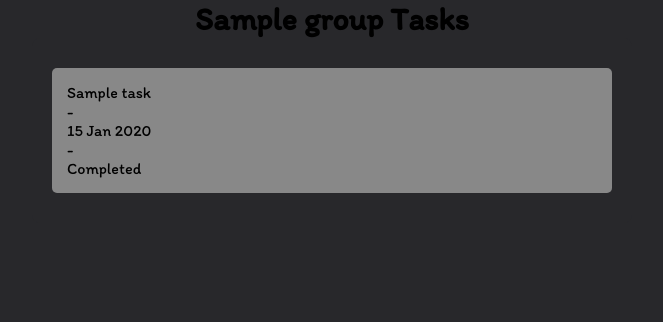
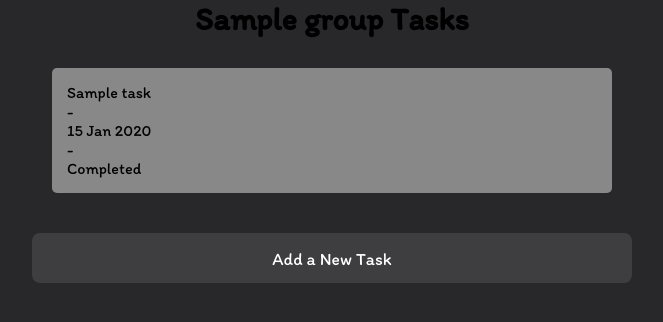
Before and after one commit to TalenMud/StudySync, a Node server app: template Server/ip-cooldown-example/views/tasks.ejs in a window 1280 px wide. Shown: the top 322 px of the page, without its empty margins (308-971 px from the left). Run offline with Node 20, Linux system fonts and the light colour scheme; the template is opened without the code that fills it: most values are stand-ins (such as "Sample title", 1, 10 or a date in 2020).

Commit message:
commit 5
small changes to create an 'add task' button

```diff
--- a/Server/ip-cooldown-example/public/styles.css
+++ b/Server/ip-cooldown-example/public/styles.css
@@ -137,3 +137,25 @@ header h1 {
   color: #eaeaea;
   margin-top: 5px;
 }
+
+.add-task-box {
+  display: flex;
+  justify-content: center;
+  align-items: center;
+  width: 100%;
+  max-width: 600px;
+  height: 50px;
+  margin: 10px 0;
+  border-radius: 8px;
+  background-color: rgba(255, 255, 255, 0.1); /* Semi-transparent white */
+  color: #ffffff;
+  font-size: 1.1em;
+  cursor: pointer;
+  transition: transform 0.2s, box-shadow 0.2s;
+}
+
+/* Hover effect for Add Task Box */
+.add-task-box:hover {
+  transform: scale(1.05); /* Slightly enlarges */
+  box-shadow: 0px 6px 12px rgba(255, 255, 255, 0.4);
+}
--- a/Server/ip-cooldown-example/views/tasks.ejs
+++ b/Server/ip-cooldown-example/views/tasks.ejs
@@ -11,6 +11,7 @@
 </head>
 <body>
     <h1 style="font-family: Itim;, text-align: center;"><%= group.name %> Tasks</h1>
+
     <div id="taskContainer">
         <ul>
             <% if (tasks.length === 0) { %>
@@ -30,6 +31,10 @@
             <% } %>
         </ul>
     </div>
+
+    <div class="add-task-box" onclick="alert('Open task creation modal or redirect to add task page')">
+        <span>Add a New Task</span>
+    </div>
     <script src="main.js"></script>
 </body>
 </html>
```
